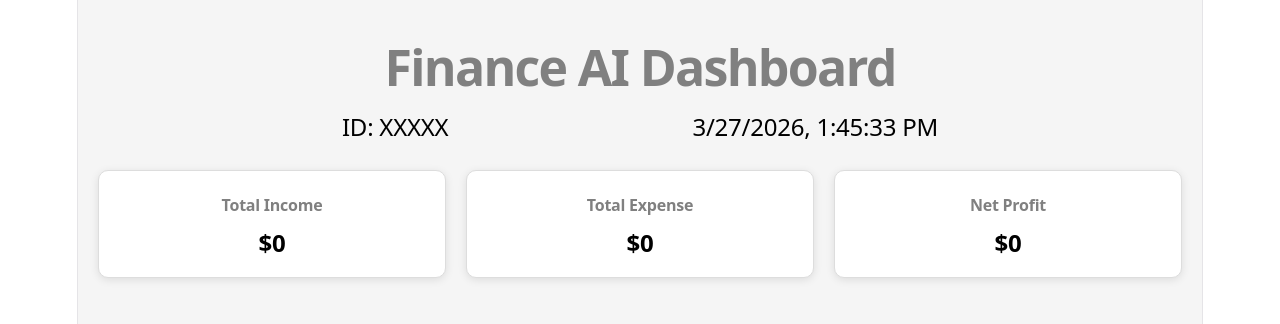
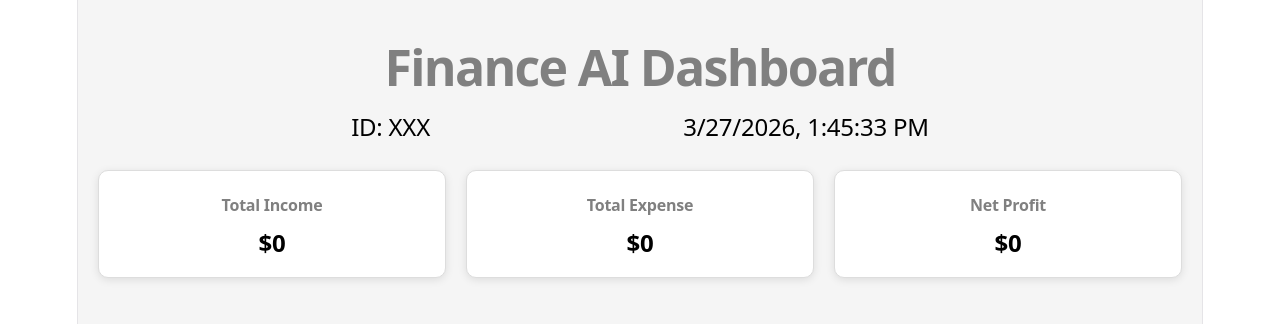
Before and after one commit to BrianKHL/finance-ai-dashboard, a React (Vite) app: page / in a window 1280 px wide. Shown: the top 324 px of the page. Built offline with nearby package versions, Linux system fonts and the light colour scheme.

Commit message:
Refacor: componentize dashboard layout and css from App.jsx and App.css

```diff
--- a/src/App.css
+++ b/src/App.css
@@ -1,4 +1,4 @@
-/**
+/* *
  * [Header]<h1>
  * [User Info]<p> or <div> (ID + Date/Time)
  * [Summary Cards Row] [][][] <div> or <article>
@@ -13,76 +13,6 @@
 
 .container {
   padding: 20px;
-  background-color: #f5f5f5; /* light dashboard background */
+  background-color: #f5f5f5;
   min-height: 100vh;
 }
-
- .header h1{
-  font-size: 50px;
-  font-weight: bold;
-  /* padding: 3%; */
-  margin: 3%; /* will fix this later */
-  color: gray;
- }
-
- .header {
-  margin-bottom: 20px;
- }
-
- .user-info {
-  display: flex;
-  justify-content: space-evenly;/* will fix this later*/
-  margin-bottom: 20px;
- }
-
-  .user-info div {
-    color: #000;
- }
-
- .summary-blocks {
-    display: flex;
-    justify-content: space-evenly;
-    gap: 20px; /*gap between the summary cards*/
-    /* margin-top: 10px;
-    color: black; */
- }
-
-.summary-blocks h3{
-    color: gray;
-}
-.summary-blocks p{
-    color: black;
-}
-
- .card {
-    flex: 1;
-
-    /*styling for the summary cards*/
-    border: 1px solid #ddd;
-    border-radius: 10px; /* px is more consistent than % */
-    padding: 20px;
-    background-color: white;
-    box-shadow: 0 2px 8px rgba(0,0,0,0.1);
-
-    display: flex;
-    flex-direction: column;
-    align-items: center;
-    justify-content: flex-start;
-
-    transition: 0.2s ease;
- }
-
-.card h3 {
-  margin: 0;
-  margin-bottom: 10px;
-  font-size: 16px;
-}
-
-.card p {
-  margin: 0;
-  font-size: 24px;
-  font-weight: bold;
-}
- .card:hover {
-  transform: translateY(-5px); /*Life up to y-axis by 5px */
-}
--- a/src/App.jsx
+++ b/src/App.jsx
@@ -1,79 +1,101 @@
-/**
- * [Header]<h1>
- * [User Info]<p> or <div> (ID + Date/Time)
- * [Summary Cards Row] [][][] <div> or <article>
- * [Income & Expense diagram][Budget Overview]
- */
+// /**
+//  * [Header]<h1>
+//  * [User Info]<p> or <div> (ID + Date/Time)
+//  * [Summary Cards Row] [][][] <div> or <article>
+//  * [Income & Expense diagram][Budget Overview]
+//  */
 
-import './App.css';
-import { useState, useEffect } from 'react'; // For real-time clock
+// import './App.css';
+// import { useState, useEffect } from 'react'; // For real-time clock
+
+// function App() {
+
+//   /* Real-time clock code */
+//   const [currentTime, setCurrentTime] = useState(new Date());
+
+//   useEffect(() => {
+//     const timer = setInterval(() => {
+//       setCurrentTime(new Date());
+//     }, 1000);
+
+//     return () => clearInterval(timer);
+//   }, []);
+// /* End of real-time clock code */
+
+//   return (
+//     <div className="container">
+
+//       {/* Header */}
+//       <header className="header">
+//         <h1>
+//           Finance AI Dashboard
+//         </h1>
+//       </header>
+
+//       {/* User Info */}
+//       <section className="user-info">
+//         <div className="user-id">
+//           ID: XXXXX
+//           </div>
+//         <div className="date-time">
+//           {currentTime.toLocaleString()}
+//           </div>
+//       </section>
+
+//       {/* Summary Cards */}
+//       <section className="summary-blocks">
+//         <article className="card">
+//           <h3>
+//             Total Income
+//           </h3>
+//           <p>
+//             $0 {/* Placeholder for income data */}
+//           </p>
+//         </article>
+
+//         <article className="card">
+//           <h3>
+//             Total Expense
+//           </h3>
+//           <p>
+//             $0 {/* Placeholder for expense data */}
+//           </p>
+//         </article>
+
+//         <article className="card">
+//           <h3>
+//             Net Profit
+//           </h3>
+//           <p>
+//             $0 {/* Placeholder for net profit data */}
+//           </p>
+//         </article>
+//       </section>
+
+//       {/*Income & Expense Diagram */}
+//       <section className="diagram">
+//         <article className="box">
+//           <h4>
+//             Income & Expense
+//           </h4>
+//           <p>
+//             $0 {/* Placeholder for income data */}
+//           </p>
+//         </article>
+//       </section>
+
+
+//     </div>
+//   );
+// }
+
+// export default App;
+
+import Dashboard from "./pages/Dashboard";
+import "./App.css";
 
 function App() {
-
-  /* Real-time clock code */
-  const [currentTime, setCurrentTime] = useState(new Date());
-
-  useEffect(() => {
-    const timer = setInterval(() => {
-      setCurrentTime(new Date());
-    }, 1000);
-
-    return () => clearInterval(timer);
-  }, []);
-/* End of real-time clock code */
-
-  return (
-    <div className="container">
-
-      {/* Header */}
-      <header className="header">
-        <h1>
-          Finance AI Dashboard
-        </h1>
-      </header>
-
-      {/* User Info */}
-      <section className="user-info">
-        <div className="user-id">
-          ID: XXXXX
-          </div>
-        <div className="date-time">
-          {currentTime.toLocaleString()}
-          </div>
-      </section>
-
-      {/* Summary Cards */}
-      <section className="summary-blocks">
-        <article className="card">
-          <h3>
-            Total Income
-          </h3>
-          <p>
-            $0 {/* Placeholder for income data */}
-          </p>
-        </article>
-
-        <article className="card">
-          <h3>
-            Total Expense
-          </h3>
-          <p>
-            $0 {/* Placeholder for expense data */}
-          </p>
-        </article>
-
-        <article className="card">
-          <h3>
-            Net Profit
-          </h3>
-          <p>
-            $0 {/* Placeholder for net profit data */}
-          </p>
-        </article>
-      </section>
-
-    </div>
-  );
+  return <Dashboard />;
 }
 
 export default App;
--- /dev/null
+++ b/src/components/Header/Header.css
@@ -0,0 +1,10 @@
+.header {
+  margin-bottom: 20px;
+}
+
+.header h1 {
+  font-size: 50px;
+  font-weight: bold;
+  margin: 3%;
+  color: gray;
+}
--- /dev/null
+++ b/src/components/Header/Header.jsx
@@ -0,0 +1,11 @@
+import "./Header.css";
+
+function Header() {
+  return (
+    <header className="header">
+      <h1>Finance AI Dashboard</h1>
+    </header>
+  );
+}
+
+export default Header;
--- /dev/null
+++ b/src/components/SummaryCard/SummaryCard.css
@@ -0,0 +1,32 @@
+.card {
+  flex: 1;
+
+  border: 1px solid #ddd;
+  border-radius: 10px;
+  padding: 20px;
+  background-color: white;
+  box-shadow: 0 2px 8px rgba(0,0,0,0.1);
+
+  display: flex;
+  flex-direction: column;
+  align-items: center;
+  justify-content: flex-start;
+
+  transition: 0.2s ease;
+}
+
+.card h3 {
+  margin: 0;
+  margin-bottom: 10px;
+  font-size: 16px;
+}
+
+.card p {
+  margin: 0;
+  font-size: 24px;
+  font-weight: bold;
+}
+
+.card:hover {
+  transform: translateY(-5px);
+}
--- /dev/null
+++ b/src/components/SummaryCard/SummaryCard.jsx
@@ -0,0 +1,12 @@
+import "./SummaryCard.css";
+
+function SummaryCard({ title, value }) {
+  return (
+    <article className="card">
+      <h3>{title}</h3>
+      <p>{value}</p>
+    </article>
+  );
+}
+
+export default SummaryCard;
--- /dev/null
+++ b/src/components/SummarySection/SummarySection.css
@@ -0,0 +1,13 @@
+.summary-blocks {
+  display: flex;
+  justify-content: space-evenly;
+  gap: 20px;
+}
+
+.summary-blocks h3 {
+  color: gray;
+}
+
+.summary-blocks p {
+  color: black;
+}
--- /dev/null
+++ b/src/components/SummarySection/SummarySection.jsx
@@ -0,0 +1,14 @@
+import SummaryCard from "../SummaryCard/SummaryCard";
+import "./SummarySection.css";
+
+function SummarySection() {
+  return (
+    <section className="summary-blocks">
+      <SummaryCard title="Total Income" value="$0" />
+      <SummaryCard title="Total Expense" value="$0" />
+      <SummaryCard title="Net Profit" value="$0" />
+    </section>
+  );
+}
+
+export default SummarySection;
--- /dev/null
+++ b/src/components/UserInfo/UserInfo.css
@@ -0,0 +1,9 @@
+.user-info {
+  display: flex;
+  justify-content: space-evenly;
+  margin-bottom: 20px;
+}
+
+.user-info div {
+  color: #000;
+}
--- /dev/null
+++ b/src/components/UserInfo/UserInfo.jsx
@@ -0,0 +1,23 @@
+import { useState, useEffect } from "react";
+import "./UserInfo.css";
+
+function UserInfo() {
+  const [currentTime, setCurrentTime] = useState(new Date());
+
+  useEffect(() => {
+    const timer = setInterval(() => {
+      setCurrentTime(new Date());
+    }, 1000);
+
+    return () => clearInterval(timer);
+  }, []);
+
+  return (
+    <section className="user-info">
+      <div>ID: XXX</div>
+      <div>{currentTime.toLocaleString()}</div>
+    </section>
+  );
+}
+
+export default UserInfo;
--- /dev/null
+++ b/src/pages/Dashboard.jsx
@@ -0,0 +1,15 @@
+import Header from "../components/Header/Header";
+import UserInfo from "../components/UserInfo/UserInfo";
+import SummarySection from "../components/SummarySection/SummarySection";
+
+function Dashboard() {
+  return (
+    <div className="container">
+      <Header />
+      <UserInfo />
+      <SummarySection />
+    </div>
+  );
+}
+
+export default Dashboard;
```
